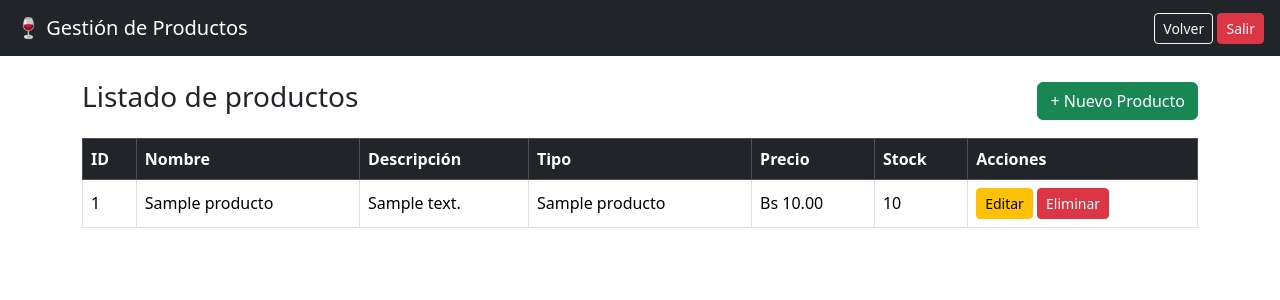
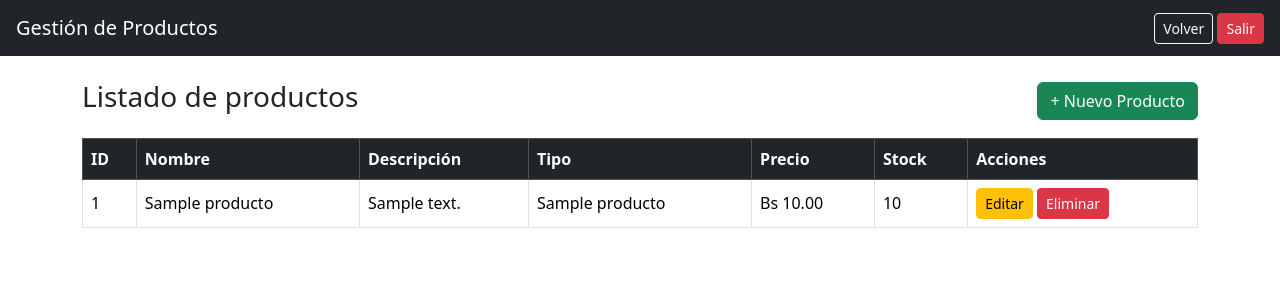
Before and after one commit to Danna2829/Cheers, a PHP site: page /productos.php in a window 1280 px wide. Shown: the top 300 px of the page. Run offline with PHP 8.4, Linux system fonts and the light colour scheme; a user stored in the database is signed in; tables that the repository leaves empty hold one stand-in row (values such as "Sample post").

Commit message:
Update productos.php

```diff
--- a/Cheers/Cheers/productos.php
+++ b/Cheers/Cheers/productos.php
@@ -46,7 +46,7 @@ $tipos = mysqli_query($conn, "SELECT * FROM tipos_productos");
 </head>
 <body>
 <nav class="navbar navbar-dark bg-dark px-3">
-  <span class="navbar-brand">🍷 Gestión de Productos</span>
+  <span class="navbar-brand">Gestión de Productos</span>
   <div>
     <a href="dashboard_admin.php" class="btn btn-outline-light btn-sm">Volver</a>
     <a href="logout.php" class="btn btn-danger btn-sm">Salir</a>
```
